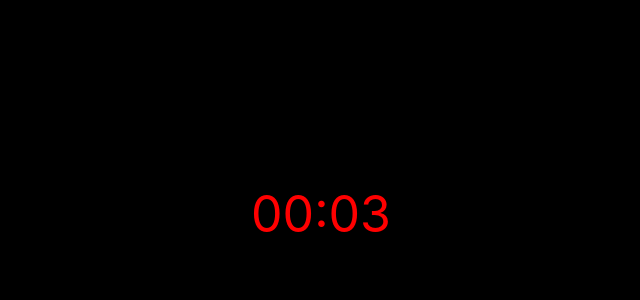
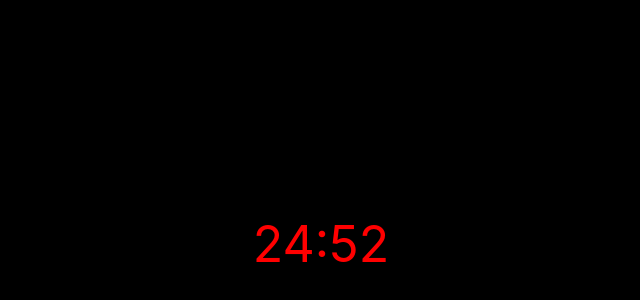
Before and after one commit to kenzclu/tomato-garden, a React (Create React App) app in the folder frontend/: page / in a window 1280 px wide. Shown: the part 186-486 px from the top of the page, without its empty margins (319-959 px from the left). Built offline with nearby package versions, Linux system fonts and the light colour scheme.

Commit message:
Timer added

```diff
--- a/frontend/src/App.css
+++ b/frontend/src/App.css
@@ -45,12 +45,3 @@ body {
   color: red;
   height: 100vh;
 }
-#root {
-  height: 100%;
-}
-.pomodoro {
-  font-size: 50px;
-}
-.message {
-  font-size: 25px;
-}
--- /dev/null
+++ b/frontend/src/components/timer/Timer.css
@@ -0,0 +1,14 @@
+#root {
+  height: 100%;
+}
+
+.pomodoro {
+  display: grid;
+  grid-template-rows: 1fr 1fr;
+
+  font-size: 50px;
+}
+
+.message {
+  font-size: 25px;
+}
--- a/frontend/src/components/timer/Timer.js
+++ b/frontend/src/components/timer/Timer.js
@@ -1,48 +1,35 @@
-import React, {useState, useEffect} from 'react'
-// import { CircularProgressbar } from 'react-circular-progressbar';
+import React, {useState, useEffect} from 'react';
+import { differenceInSeconds, secondsToDigitalTime } from '../../lib/helper';
+import './Timer.css';
 
-function Timer() {
-    const[minutes, setMinutes] = useState(0);
-    const[seconds, setSeconds] = useState(10);
-
-    const[displayMessage, setDisplayMessage] = useState(false);
+function Timer(props) {
+    const START_TIME = props.startTime ? props.startTime * 60000 : 25 * 60000;
+    const REST_TIME = props.restTime ? props.restTime * 60000 : 5 * 60000;
+    const [finishTime, setFinishTime] = useState(Date.now() + START_TIME);
+    const [seconds, setSeconds] = useState(differenceInSeconds(Date.now(), finishTime));
+    const [isBreak, setIsBreak] = useState(false);
 
     useEffect(() => {
-        let counter = setInterval(() => {
-            clearInterval(counter);
-            // if seconds hit 0 we need to check whether we need to go back to 59 or we have completely finished the timer
-            if (seconds === 0) {
-                // if minutes is not 0, we will just subtract the minute counter and set seconds to 59
-                if (minutes !== 0) {
-                    setSeconds(59);
-                    setMinutes(minutes - 1);
-                // if both minutes and seconds are 0 we have finished the timer and start our break
-                // OR the second case if that we have finished our break and we want to start new timer
-                } else {
-                    let minutes = displayMessage ? 24 : 0;
-                    let seconds = 59;
+        if (seconds < 0) {
+            setIsBreak(!isBreak);
+            setFinishTime(isBreak ? Date.now() + START_TIME : Date.now() + REST_TIME);
+        }
+    }, [seconds])
 
-                    setSeconds(seconds);
-                    setMinutes(minutes);
-                    setDisplayMessage(!displayMessage);
-                }
-            } else {
-                setSeconds(seconds - 1);
-            }
-        }, 1000)
-    }, [seconds]);
-
-    // if minutes/seconds is less than 10 we will have a zero in front of the first digit in the minutes/seconds
-    const minuteCounter = minutes < 10 ? `0${minutes}` : minutes;
-    const secondCounter = seconds < 10 ? `0${seconds}` : seconds;
+    useEffect(() => {
+        const interval = setInterval(() => {
+            setSeconds(differenceInSeconds(Date.now(), finishTime));
+        }, 100)
+        return () => { clearInterval(interval) }
+    }, [seconds, isBreak, finishTime])
 
     return (
         <div className="pomodoro">
             <div className="message">
-                {displayMessage && <div>Break Time! Next Session in: </div>}
+                {isBreak && <div>Break Time! Next Session in: </div>}
             </div>
             <div className="timer">
-                {minuteCounter}:{secondCounter}
+                {secondsToDigitalTime(seconds)}
             </div>
         </div>
     )
--- /dev/null
+++ b/frontend/src/lib/helper.js
@@ -0,0 +1,14 @@
+export const differenceInSeconds = (now, future) => {
+  return Math.floor((future - now) / 1000);
+}
+
+const padTwo = (num) => {
+  const str = num.toString();
+  return `${str.length === 1 ? '0' : ''}${num}`
+}
+
+export const secondsToDigitalTime = (sec) => {
+  const minutes = Math.floor(sec / 60);
+  const seconds = sec % 60;
+  return `${padTwo(Math.max(0, minutes))}:${padTwo(Math.max(0, seconds))}`;
+}
```
Also changed, not shown: 1 other file (tests, documents, lock files or other folders).
